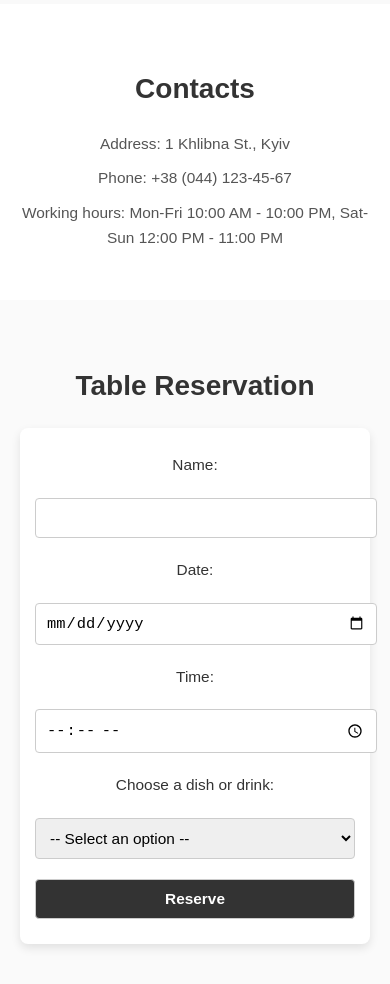
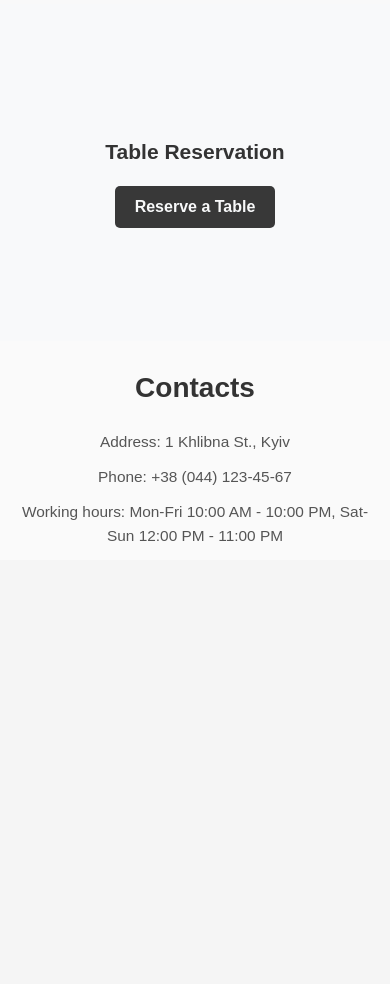
Before and after one commit to TetianaShylo/cafe-website, a plain HTML site: page index.html in a window 390 px wide. Shown: the part 2199-3183 px from the top of the page. After the commit the page ends 2759 px from the top, so only its background shows below. Drawn offline with Linux system fonts and the light colour scheme.

Commit message:
Add reservatin page and update styles

```diff
--- a/index.html
+++ b/index.html
@@ -86,6 +86,14 @@
         </div>
     </section>
 
+    <!-- Reservation Section -->
+<section id="reservation">
+    <h2>Table Reservation</h2>
+    <a href="reservation.html" target="_blank">
+        <button>Reserve a Table</button>
+    </a>
+</section>
+
  <!-- Contacts Section -->
  <section id="contacts">
     <h2>Contacts</h2>
@@ -94,46 +102,6 @@
     <p>Working hours: Mon-Fri 10:00 AM - 10:00 PM, Sat-Sun 12:00 PM - 11:00 PM</p>
 </section>
 
-    <!-- Reservation Section -->
-    <section id="reservation">
-        <h2>Table Reservation</h2>
-        <form id="reservation-form">
-            <label for="name">Name:</label>
-            <input type="text" id="name" name="name" required>
-
-            <label for="date">Date:</label>
-            <input type="date" id="date" name="date" required>
-
-            <label for="time">Time:</label>
-            <input type="time" id="time" name="time" required>
-
-            <label for="dish">Choose a dish or drink:</label>
-            <select id="dish" name="dish" required>
-                <option value="" disabled selected>-- Select an option --</option>
-                <optgroup label="Coffee">
-                    <option value="latte">Latte</option>
-                    <option value="americano">Americano</option>
-                    <option value="cappuccino">Cappuccino</option>
-                    <option value="espresso">Espresso</option>
-                </optgroup>
-                <optgroup label="Drinks">
-                    <option value="fresh-juice">Fresh Juice</option>
-                    <option value="mineral-water">Mineral Water</option>
-                    <option value="milkshake">Milkshake</option>
-                    <option value="smoothie">Smoothie</option>
-                </optgroup>
-                <optgroup label="Other">
-                    <option value="sandwich">Sandwich</option>
-                    <option value="salad">Salad</option>
-                    <option value="french-fries">French Fries</option>
-                    <option value="desserts">Desserts</option>
-                </optgroup>
-            </select>
-
-            <button type="submit">Reserve</button>
-        </form>
-    </section>
-
     <script src="script.js"></script> <!-- Підключення JavaScript -->
 </body>
 </html>
--- a/style.css
+++ b/style.css
@@ -311,8 +311,8 @@ button:hover {
 
 #contacts {
     text-align: center;
-    padding: 40px 20px;
-    background-color: #fff; /* Білий фон */
+    padding: 1px 20px;
+    background-color: #fafafa; /* Білий фон */
 }
 
 #contacts h2 {
@@ -338,69 +338,124 @@ button:hover {
     }
 }
 
+/* Вирівнювання секції посередині екрану */
 #reservation {
-    background-color: #fafafa; /* Світлий фон */
-    padding: 40px 20px;
+    display: flex; /* Використовуємо flexbox для центрування */
+    flex-direction: column; /* Вирівнюємо вміст по вертикалі */
+    justify-content: center; /* Центруємо по вертикалі */
+    align-items: center; /* Центруємо по горизонталі */
+    height: 40vh; /* Висота секції — весь екран */
+    text-align: center;
+    background-color: #f8f9fa; /* Світлий фон секції */
+}
+
+/* Стилі кнопки */
+#reservation a {
+    text-decoration: none; /* Забираємо підкреслення у посилання */
+}
+
+#reservation button {
+    padding: 15px 30px; /* Внутрішній відступ кнопки */
+    font-size: 18px; /* Розмір тексту кнопки */
+    font-weight: bold; /* Товстий шрифт */
+    color: #f8f9fa; /* Білий текст */
+    background-color: #383838; /* Синій фон кнопки */
+    border: none; /* Без обводки */
+    border-radius: 5px; /* Закруглені краї кнопки */
+    cursor: pointer; /* Курсор у вигляді руки */
+    box-shadow: 0px 4px 6px #3b3a3a(0, 0, 0, 0.2); /* Тінь для кнопки */
+    transition: all 0.3s ease; /* Анімація при наведенні */
+}
+
+/* Ефекти при наведенні */
+#reservation button:hover {
+    background-color: #3b3e41; /* Темніший синій колір при наведенні */
+    transform: scale(1.05); /* Легке збільшення кнопки */
+}
+
+/* Для мобільних пристроїв */
+@media (max-width: 768px) {
+    #reservation button {
+        padding: 12px 20px; /* Менші відступи */
+        font-size: 16px; /* Менший розмір тексту */
+    }
+}
+
+/* Застосовуємо стилі лише для сторінки з класом .reservation-page */
+.reservation-page body {
+    font-family: Arial, sans-serif;
+    margin: 0;
+    padding: 0;
+    background-color: #f4f4f9;
+    color: #333;
+}
+
+.reservation-page header {
+    background-color: #434548;
+    color: white;
+    padding: 20px;
     text-align: center;
 }
 
-#reservation h2 {
-    font-size: 2.5em;
-    margin-bottom: 20px;
-    color: #333;
+.reservation-page h1 {
+    margin: 0;
 }
 
-#reservation form {
-    max-width: 600px;
-    margin: 0 auto; /* Центруємо форму */
+.reservation-page main {
     padding: 20px;
-    background-color: #fff; /* Білий фон для форми */
-    border-radius: 8px; /* Закруглені кути */
-    box-shadow: 0 4px 10px rgba(0, 0, 0, 0.1); /* Легке тінювання */
 }
 
-#reservation label {
-    display: block;
-    font-size: 1.1em;
-    margin: 10px 0;
-    color: #333;
+.reservation-page #reservation-form {
+    background-color: #fff;
+    border: 1px solid #ddd;
+    border-radius: 8px;
+    padding: 20px;
+    max-width: 500px;
+    margin: 0 auto;
 }
 
-#reservation input,
-#reservation select,
-#reservation button {
+.reservation-page label {
+    display: block;
+    margin-bottom: 8px;
+    font-weight: bold;
+}
+
+.reservation-page input[type="text"],
+.reservation-page input[type="date"],
+.reservation-page input[type="time"],
+.reservation-page select {
     width: 100%;
     padding: 10px;
-    margin: 10px 0;
-    font-size: 1em;
+    margin-bottom: 15px;
     border: 1px solid #ccc;
+    border-radius: 4px;
+    box-sizing: border-box;
+}
+
+.reservation-page button {
+    background-color: #464449;
+    color: white;
+    border: none;
+    padding: 10px 20px;
+    cursor: pointer;
+    font-size: 16px;
     border-radius: 4px;
 }
 
-#reservation button {
-    background-color: #333; /* Темний фон кнопки */
-    color: white;
-    cursor: pointer;
-    font-weight: bold;
+.reservation-page button:hover {
+    background-color: #515551;
 }
 
-#reservation button:hover {
-    background-color: #555; /* Трохи світліший відтінок при наведенні */
+.reservation-page footer {
+    background-color: #333;
+    color: white;
+    text-align: center;
+    padding: 10px;
+    position: fixed;
+    bottom: 0;
+    width: 100%;
 }
 
-/* Адаптація для мобільних пристроїв */
-@media (max-width: 768px) {
-    #reservation h2 {
-        font-size: 2em;
-    }
-
-    #reservation form {
-        padding: 15px;
-    }
-
-    #reservation input,
-    #reservation select,
-    #reservation button {
-        font-size: 1.1em;
-    }
+.reservation-page footer p {
+    margin: 0;
 }
```
Also changed, not shown: reservation.html (added, +56 -0 lines), 2 other files. Lines whose indentation alone changed are shown as unchanged.
